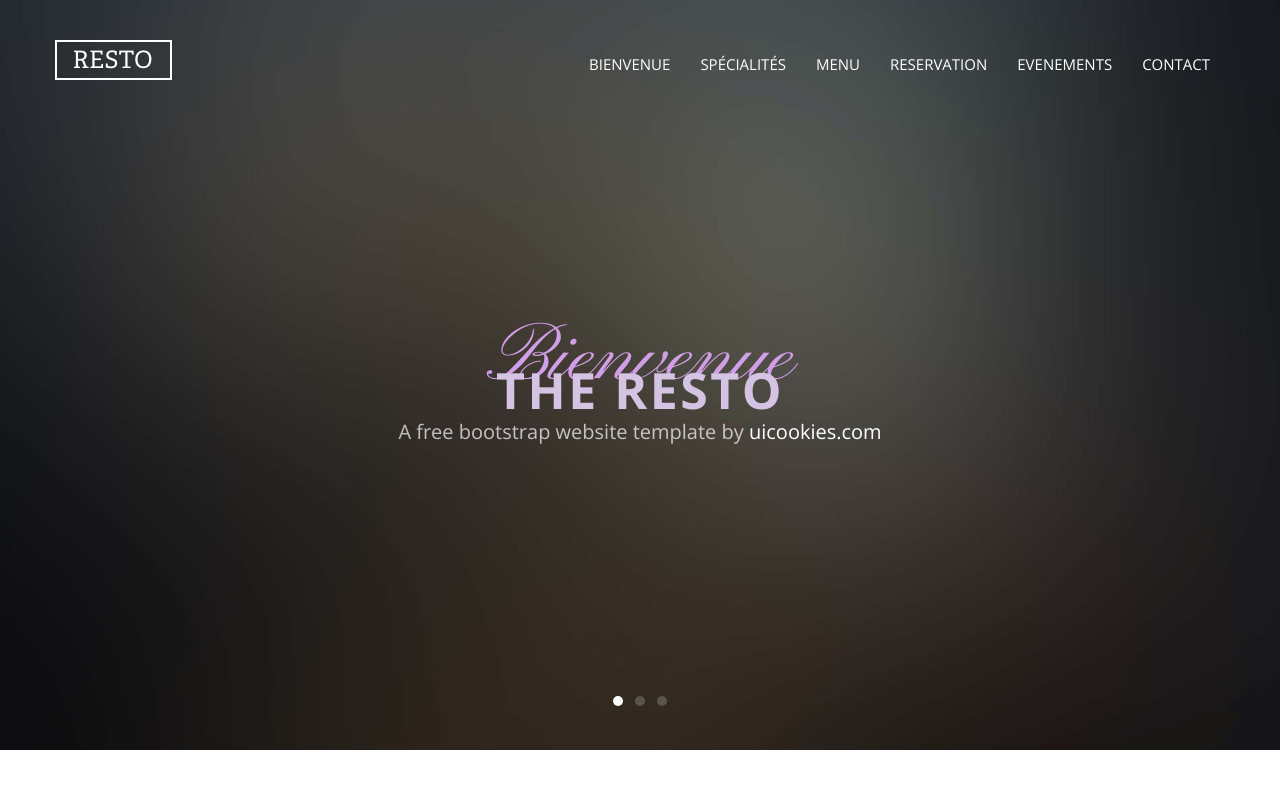
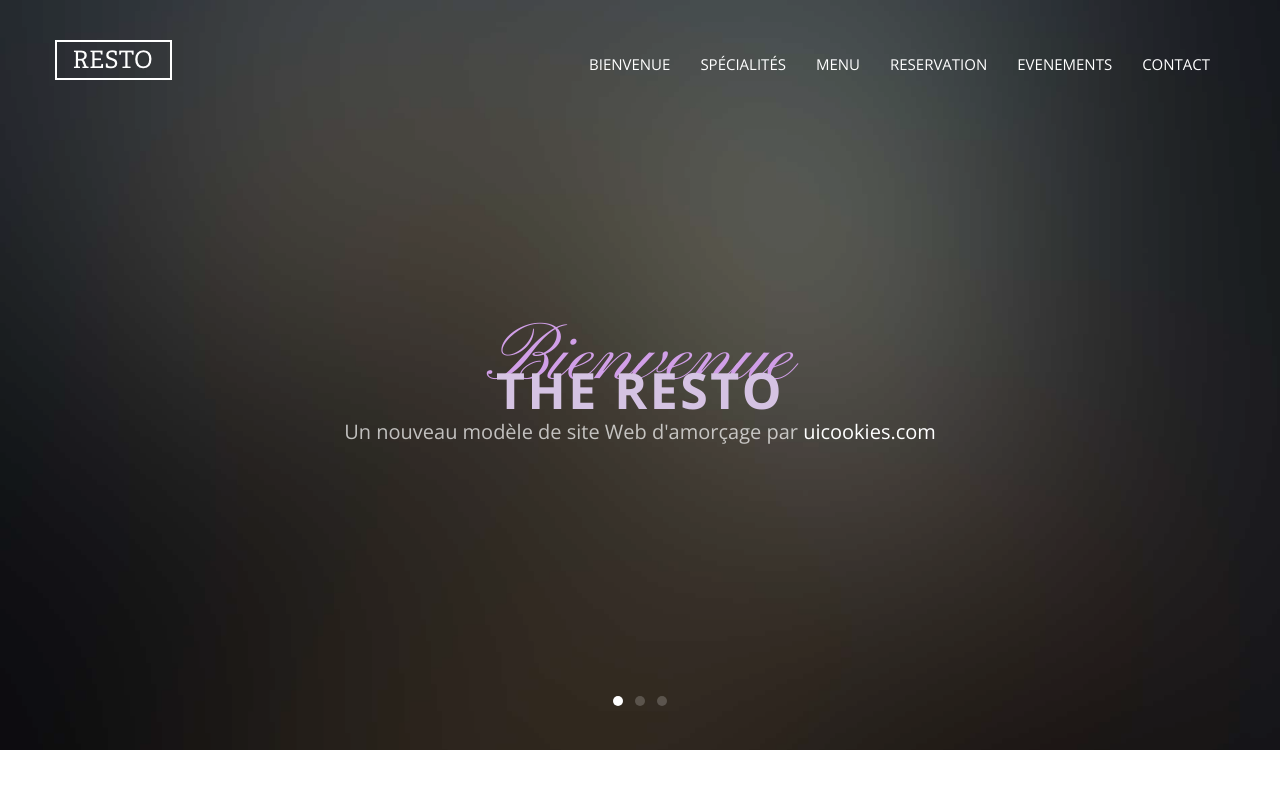
Before and after one commit to Elisemhe/SiteResto, a website: page resto/index.html in a window 1280 px wide. Shown: the top 800 px of the page. Drawn offline with nearby package versions, Linux system fonts and the light colour scheme; files whose address does not match are found by name.

Commit message:
modification de sub-heading

```diff
--- a/resto/index.html
+++ b/resto/index.html
@@ -54,7 +54,7 @@
                 <div class="probootstrap-slider-text text-center probootstrap-animate probootstrap-heading">
                   <h1 class="primary-heading">Bienvenue</h1>
                   <h3 class="secondary-heading">The Resto</h3>
-                  <p class="sub-heading">A free bootstrap website template by <a href="https://uicookies.com">uicookies.com</a></p>
+                  <p class="sub-heading">Un nouveau modèle de site Web d'amorçage par <a href="https://uicookies.com">uicookies.com</a></p>
                 </div>
               </div>
             </div>
```
